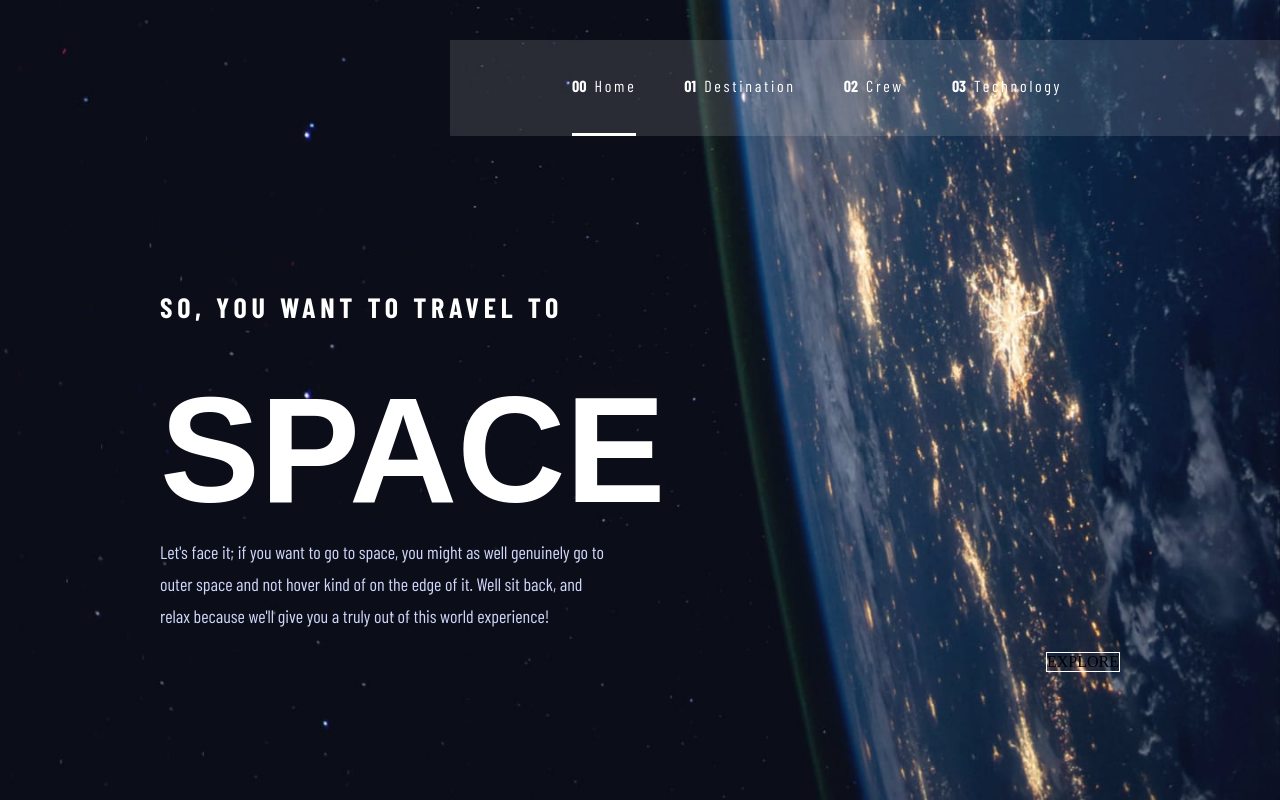
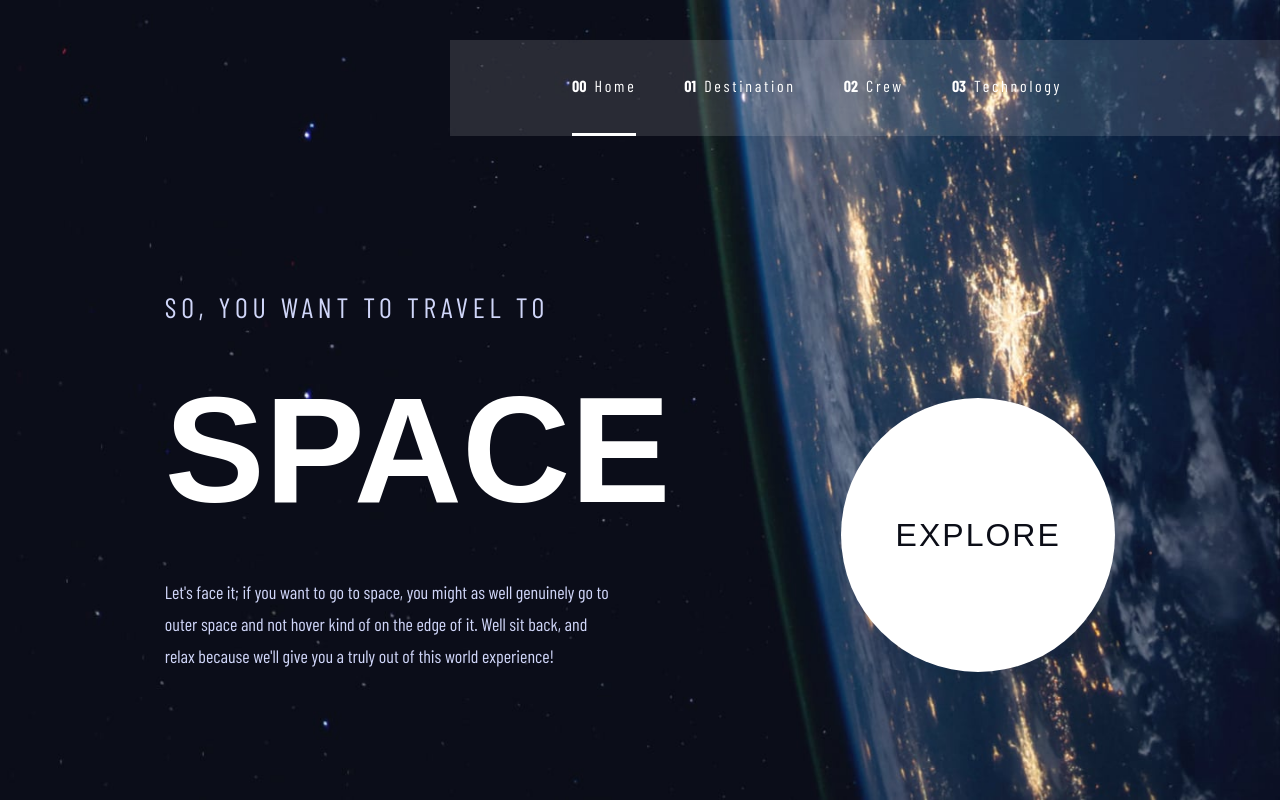
Before and after one commit to NeptuneRjo/space-tourism, a React (Create React App) app: page / in a window 1280 px wide. Built offline with nearby package versions, Linux system fonts and the light colour scheme; a web font is replaced by a local one.

Commit message:
finished styling home component

```diff
--- a/src/Components/Home/home.css
+++ b/src/Components/Home/home.css
@@ -14,21 +14,21 @@
     justify-content: space-between;
     align-items: flex-end;
     padding-bottom: 8rem;
-    padding: 0 10rem 8rem 10rem;
+    padding: 0 10.3rem 8rem 10.3rem;
 }
 
 .space__home-content {
     height: 382px;
     width: 450px;
-    /* : 24rem; */
 }
 
 .space__home-content h5 {
     font-family: var(--font-secondary);
-    color: var(--color-white);
+    color: var(--color-purple);
     font-size: 28px;
     letter-spacing: 4.75px;
     line-height: 34px;
+    font-weight: normal;
 }
 
 .space__home-content h1 {
@@ -36,7 +36,7 @@
     color: var(--color-white);
     font-size: 150px;
     line-height: 172px;
-    margin-top: 2.5rem;
+    margin: 2.5rem 0;
 }
 
 .space__home-content p {
@@ -46,6 +46,23 @@
     color: var(--color-purple);
 }
 
-.space__home-explore {
-    border: solid 1px white;
+.space__home-explore-button {
+    height: 274px;
+    width: 274px;
+    background: var(--color-white);
+    border-radius: 100%;
+    display: flex;
+    justify-content: center;
+    align-items: center;
+
+    font-family: var(--font-main);
+    font-size: 32px;
+    line-height: 37px;
+    letter-spacing: 2px;
+    color: var(--color-black);
+    cursor: pointer;
 }
+
+.space__home-explore-button:hover {
+    box-shadow: 0px 0px 0px 88px rgba(255, 255, 255, 0.1);
+}
```
